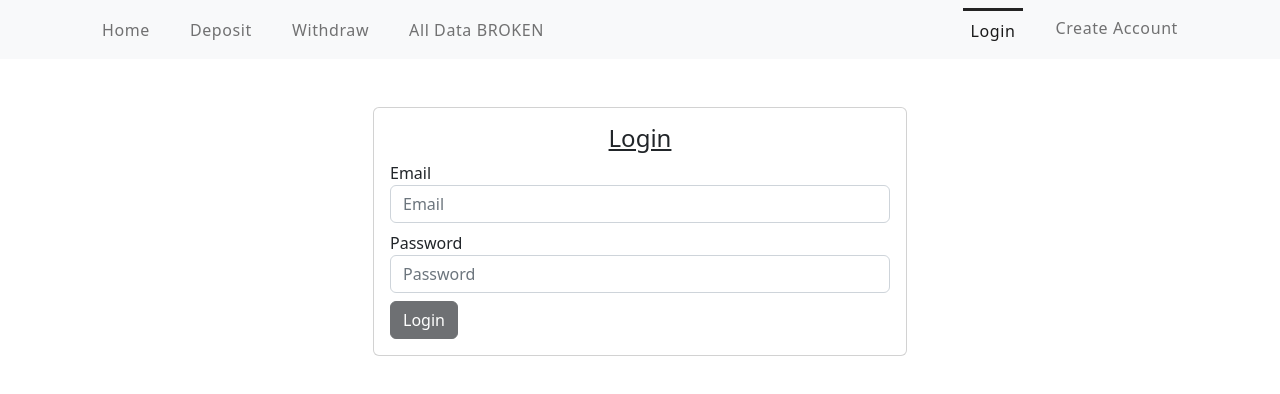
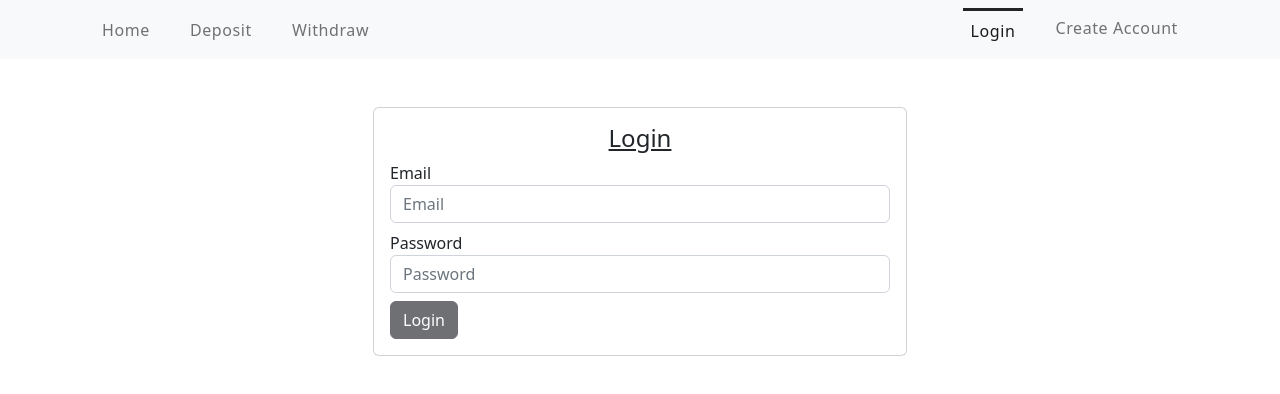
Before and after one commit to jordanjones98/good-bank, a React (Create React App) app: page /login in a window 1280 px wide. Shown: the top 394 px of the page. Built offline with nearby package versions, Linux system fonts and the light colour scheme.

Commit message:
Remove link from navbar

```diff
--- a/src/Components/navbar.js
+++ b/src/Components/navbar.js
@@ -26,12 +26,6 @@ function NavBar() {
         name: "Withdraw",
         url: "/withdraw",
         description: "Make a withdrawal",
-        tooltip: "description",
-      },
-      {
-        name: "All Data BROKEN",
-        url: "/alldata",
-        description: "View all data",
         tooltip: "description",
       },
     ],
```
